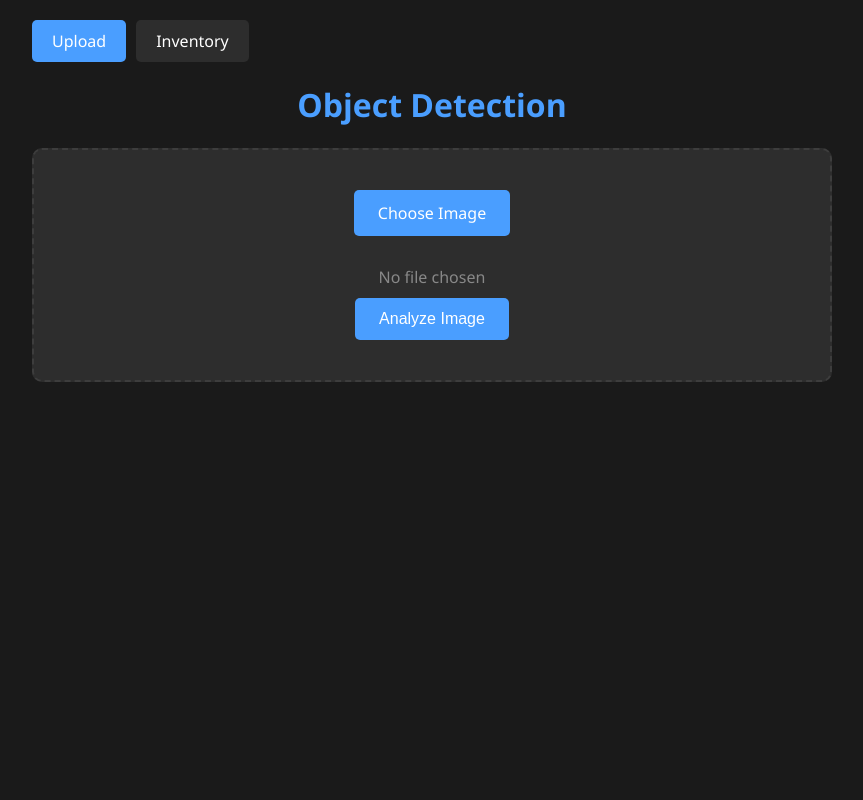
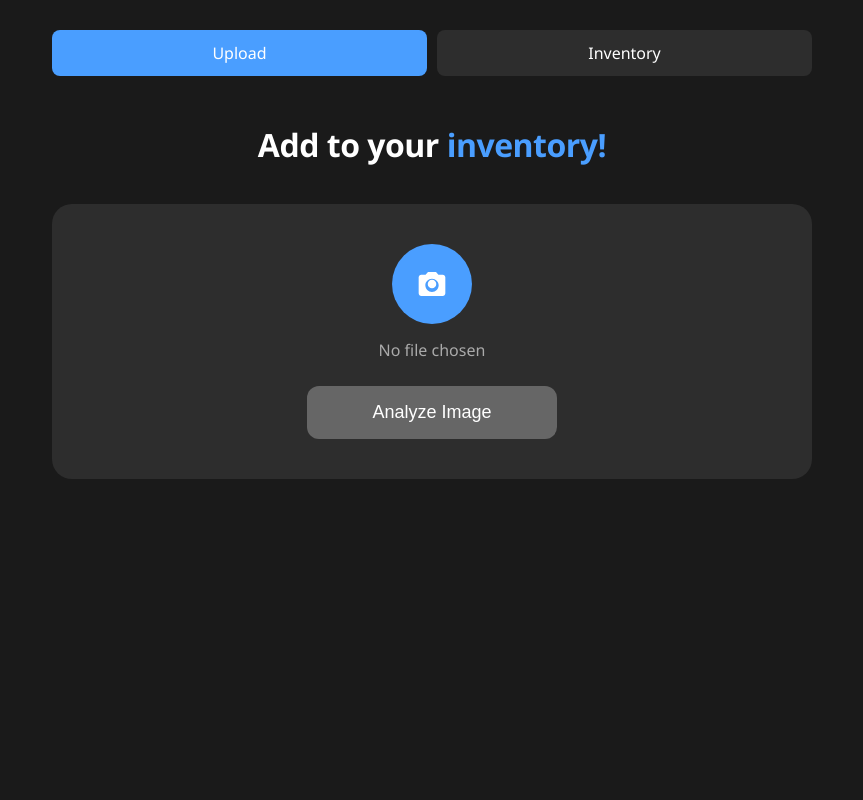
Before and after one commit to pannaf/tori, a Flask app: page / in a window 1280 px wide. Shown: the whole page, without its empty margins (208-1071 px from the left). Run offline with Flask 3, Linux system fonts and the light colour scheme.

Commit message:
ooh. it looks nice now

```diff
--- a/src/app.py
+++ b/src/app.py
@@ -1,50 +1,86 @@
-from flask import Flask, request, render_template
+from flask import Flask, request, render_template, redirect
 from src.vision import ImageAnalyzer
 from src.quickbooks_integration import QuickBooksInventory
 import os
+from PIL import Image, ExifTags
+import io
+import tempfile
 
 app = Flask(__name__)
+
+
+def fix_image_rotation(image):
+    """Fix image rotation based on EXIF data"""
+    try:
+        # Check if image has EXIF data
+        for orientation in ExifTags.TAGS.keys():
+            if ExifTags.TAGS[orientation] == "Orientation":
+                break
+
+        exif = dict(image._getexif().items())
+
+        if orientation in exif:
+            if exif[orientation] == 3:
+                image = image.rotate(180, expand=True)
+            elif exif[orientation] == 6:
+                image = image.rotate(270, expand=True)
+            elif exif[orientation] == 8:
+                image = image.rotate(90, expand=True)
+
+    except (AttributeError, KeyError, IndexError):
+        # No EXIF data or orientation tag, return original image
+        pass
+
+    return image
 
 
 @app.route("/", methods=["GET", "POST"])
 def upload_file():
     if request.method == "POST":
         if "file" not in request.files:
-            return "No file uploaded"
+            return redirect(request.url)
 
         file = request.files["file"]
         if file.filename == "":
-            return "No file selected"
+            return redirect(request.url)
 
-        # Save uploaded file temporarily
-        temp_path = "temp_upload.jpg"
-        file.save(temp_path)
+        if file:
+            # Read the image
+            image_data = file.read()
+            image = Image.open(io.BytesIO(image_data))
 
-        # Analyze image
-        analyzer = ImageAnalyzer(confidence_threshold=0.3)
-        result = analyzer.analyze_image(temp_path)
+            # Fix rotation
+            image = fix_image_rotation(image)
 
-        # Get visualization and cropped objects
-        img_base64 = analyzer.get_base64_plot(temp_path, result)
-        cropped_objects = analyzer.get_cropped_objects(temp_path, result)
+            # Save to temporary file
+            temp_file = tempfile.NamedTemporaryFile(delete=False, suffix=".jpg")
+            image.save(temp_file.name, format="JPEG")
 
-        # Add detected objects to QuickBooks
-        qb = QuickBooksInventory()
-        inventory_results = []
-        for obj in result["objects"]:
-            qb_result = qb.add_detected_item(obj)
-            inventory_results.append(qb_result)
+            # Analyze image
+            analyzer = ImageAnalyzer(confidence_threshold=0.3)
+            result = analyzer.analyze_image(temp_file.name)
 
-        # Clean up
-        os.remove(temp_path)
+            # Get visualization and cropped objects
+            img_base64 = analyzer.get_base64_plot(temp_file.name, result)
+            cropped_objects = analyzer.get_cropped_objects(temp_file.name, result)
 
-        return render_template(
-            "result.html",
-            image_data=img_base64,
-            detections=result["objects"],
-            cropped_objects=cropped_objects,
-            inventory_results=inventory_results,
-        )
+            # Add detected objects to QuickBooks
+            qb = QuickBooksInventory()
+            inventory_results = []
+            for obj in result["objects"]:
+                qb_result = qb.add_detected_item(obj)
+                inventory_results.append(qb_result)
+
+            # Clean up
+            os.unlink(temp_file.name)
+
+            return render_template(
+                "result.html",
+                image_data=img_base64,
+                detections=result["objects"],
+                cropped_objects=cropped_objects,
+                inventory_results=inventory_results,
+            )
 
     return render_template("upload.html")
 
--- a/src/templates/upload.html
+++ b/src/templates/upload.html
@@ -2,7 +2,8 @@
 <html>
 
 <head>
-    <title>Object Detection</title>
+    <title>Add to Inventory</title>
+    <meta name="viewport" content="width=device-width, initial-scale=1.0">
     <style>
         :root {
             --bg-color: #1a1a1a;
@@ -19,73 +20,30 @@
             padding: 20px;
             background-color: var(--bg-color);
             color: var(--text-color);
-        }
-
-        h1 {
-            color: var(--accent-color);
-            text-align: center;
-        }
-
-        .upload-form {
-            margin: 20px 0;
-            padding: 40px;
-            border: 2px dashed var(--border-color);
-            border-radius: 10px;
-            text-align: center;
-            background: var(--card-bg);
-        }
-
-        input[type="file"] {
-            display: none;
-        }
-
-        .file-label {
-            display: inline-block;
-            padding: 12px 24px;
-            background: var(--accent-color);
-            color: white;
-            border-radius: 5px;
-            cursor: pointer;
-            margin-bottom: 20px;
-            transition: background 0.2s;
-        }
-
-        .file-label:hover {
-            background: #357abd;
-        }
-
-        .submit-button {
-            padding: 12px 24px;
-            background: var(--accent-color);
-            color: white;
-            border: none;
-            border-radius: 5px;
-            cursor: pointer;
-            font-size: 16px;
-            transition: background 0.2s;
-        }
-
-        .submit-button:hover {
-            background: #357abd;
-        }
-
-        #file-name {
-            margin: 10px 0;
-            color: #888;
+            min-height: 100vh;
+            box-sizing: border-box;
         }
 
         .nav-tabs {
             display: flex;
             gap: 10px;
             margin-bottom: 20px;
+            position: sticky;
+            top: 0;
+            background: var(--bg-color);
+            padding: 10px 0;
+            z-index: 100;
         }
 
         .nav-tab {
-            padding: 10px 20px;
+            flex: 1;
+            padding: 12px;
             background: var(--card-bg);
             color: var(--text-color);
             text-decoration: none;
-            border-radius: 5px;
+            border-radius: 8px;
+            text-align: center;
+            font-weight: 500;
             transition: background 0.2s;
         }
 
@@ -96,13 +54,123 @@
         .nav-tab:hover {
             background: #357abd;
         }
+
+        h1 {
+            color: var(--text-color);
+            font-size: 32px;
+            font-weight: 600;
+            margin: 40px 0;
+            text-align: center;
+            letter-spacing: -0.5px;
+            line-height: 1.2;
+        }
+
+        .highlight {
+            color: var(--accent-color);
+            position: relative;
+            white-space: nowrap;
+        }
+
+        .upload-zone {
+            background: var(--card-bg);
+            border-radius: 20px;
+            padding: 40px 20px;
+            text-align: center;
+            transition: all 0.3s ease;
+            position: relative;
+            overflow: hidden;
+        }
+
+        .camera-icon {
+            width: 80px;
+            height: 80px;
+            margin: 0 auto;
+            background: var(--accent-color);
+            border-radius: 50%;
+            display: flex;
+            align-items: center;
+            justify-content: center;
+            cursor: pointer;
+            transition: all 0.2s ease;
+        }
+
+        .camera-icon:hover {
+            transform: scale(1.05);
+            background: #357abd;
+        }
+
+        .camera-icon svg {
+            width: 32px;
+            height: 32px;
+            fill: white;
+        }
+
+        input[type="file"] {
+            display: none;
+        }
+
+        #file-name {
+            margin: 15px 0;
+            color: #aaa;
+            font-size: 16px;
+        }
+
+        .submit-button {
+            padding: 16px 32px;
+            background: var(--accent-color);
+            color: white;
+            border: none;
+            border-radius: 12px;
+            cursor: pointer;
+            font-size: 18px;
+            font-weight: 500;
+            width: 100%;
+            max-width: 250px;
+            transition: all 0.2s;
+            margin-top: 10px;
+        }
+
+        .submit-button:hover {
+            background: #357abd;
+            transform: translateY(-1px);
+        }
+
+        .submit-button:disabled {
+            background: #666;
+            cursor: not-allowed;
+            transform: none;
+        }
+
+        @media (max-width: 768px) {
+            body {
+                padding: 12px;
+            }
+
+            h1 {
+                font-size: 24px;
+                margin: 30px 0;
+            }
+
+            .upload-zone {
+                padding: 30px 15px;
+            }
+
+            .camera-icon {
+                width: 64px;
+                height: 64px;
+            }
+
+            .camera-icon svg {
+                width: 28px;
+                height: 28px;
+            }
+
+            .submit-button {
+                padding: 14px 28px;
+                font-size: 16px;
+            }
+        }
     </style>
-    <script>
-        function updateFileName(input) {
-            const fileName = input.files[0]?.name || 'No file chosen';
-            document.getElementById('file-name').textContent = fileName;
-        }
-    </script>
 </head>
 
 <body>
@@ -110,15 +178,32 @@
         <a href="/" class="nav-tab active">Upload</a>
         <a href="/inventory" class="nav-tab">Inventory</a>
     </div>
-    <h1>Object Detection</h1>
-    <div class="upload-form">
+
+    <h1>Add to your <span class="highlight">inventory!</span></h1>
+
+    <div class="upload-zone">
         <form method="post" enctype="multipart/form-data">
-            <label class="file-label" for="file-input">Choose Image</label>
-            <input id="file-input" type="file" name="file" accept="image/*" onchange="updateFileName(this)">
+            <label class="camera-icon" for="file-input">
+                <svg xmlns="http://www.w3.org/2000/svg" viewBox="0 0 24 24">
+                    <path d="M12 15.2a3.2 3.2 0 1 0 0-6.4 3.2 3.2 0 0 0 0 6.4z" />
+                    <path
+                        d="M9 3L7.17 5H4c-1.1 0-2 .9-2 2v12c0 1.1.9 2 2 2h16c1.1 0 2-.9 2-2V7c0-1.1-.9-2-2-2h-3.17L15 3H9zm3 15c-2.76 0-5-2.24-5-5s2.24-5 5-5 5 2.24 5 5-2.24 5-5 5z" />
+                </svg>
+            </label>
+            <input id="file-input" type="file" name="file" accept="image/*" capture="environment"
+                onchange="updateFileName(this)">
             <div id="file-name">No file chosen</div>
-            <button type="submit" class="submit-button">Analyze Image</button>
+            <button type="submit" class="submit-button" id="submit-button" disabled>Analyze Image</button>
         </form>
     </div>
+
+    <script>
+        function updateFileName(input) {
+            const fileName = input.files[0]?.name || 'No file chosen';
+            document.getElementById('file-name').textContent = fileName;
+            document.getElementById('submit-button').disabled = false;
+        }
+    </script>
 </body>
 
 </html>
```
Also changed, not shown: src/templates/inventory.html (+134 -75 lines), src/templates/result.html (+134 -81 lines).
